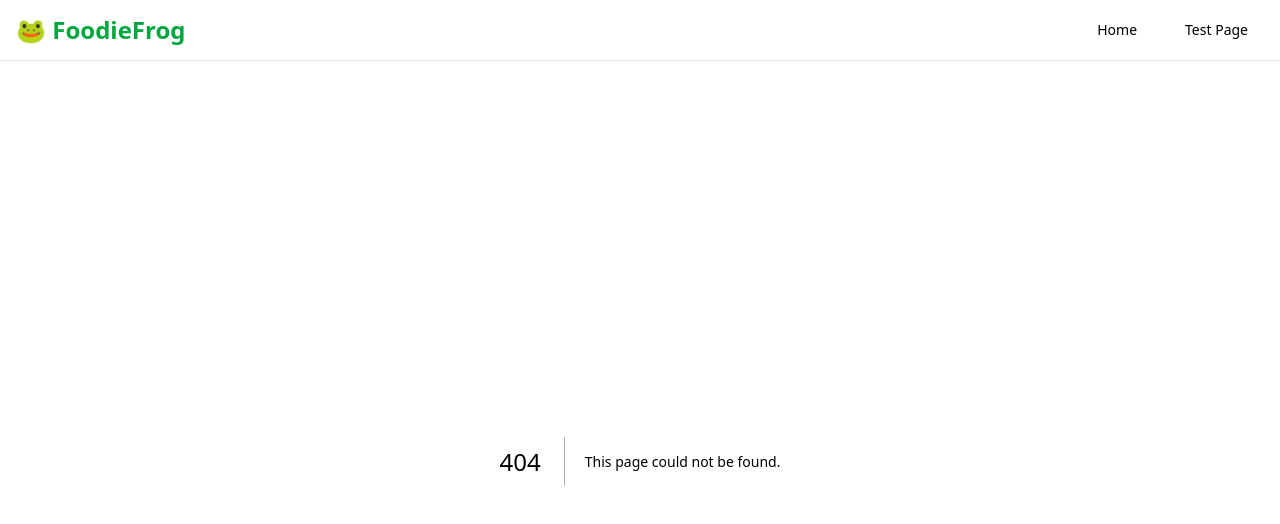
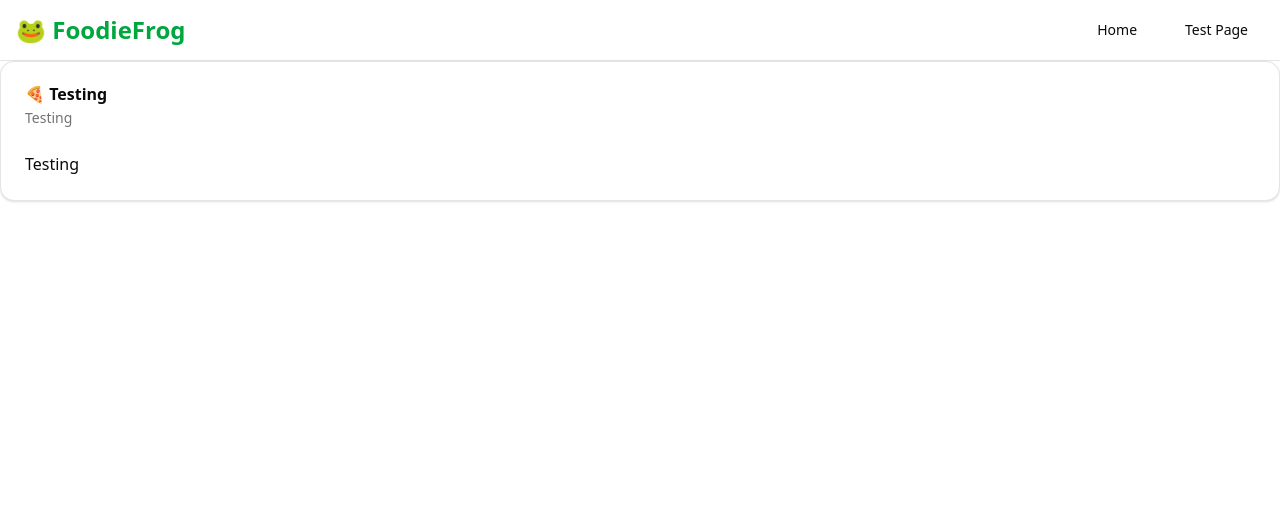
Before and after one commit to refit-dev/FoodieFrog, a Next.js app: page /test_two in a window 1280 px wide. Before the commit this address had no page. Shown: the top 524 px of the page. Built offline with nearby package versions, Linux system fonts and the light colour scheme.

Commit message:
new dvelopment branch created

```diff
--- a/src/app/page.js
+++ b/src/app/page.js
@@ -15,6 +15,9 @@ export default function Home() {
         <div className="flex gap-4 justify-center">
           <Button asChild size="lg">
             <Link href="/test">View Test Page</Link>
+          </Button>
+          <Button asChild size="lg">
+            <Link href="/test_two">View Test Two Page</Link>
           </Button>
           <Button variant="outline" asChild size="lg">
             <Link href="/">Explore Restaurants</Link>
--- /dev/null
+++ b/src/app/test_two/page.jsx
@@ -0,0 +1,16 @@
+import { Card, CardContent, CardDescription, CardHeader, CardTitle } from "@/components/ui/card"
+import React from 'react'
+
+export default function Test_page_Two() {
+    return (
+        <div><Card>
+            <CardHeader>
+                <CardTitle>🍕 Testing</CardTitle>
+                <CardDescription>Testing</CardDescription>
+            </CardHeader>
+            <CardContent>
+                <p>Testing</p>
+            </CardContent>
+        </Card></div>
+    )
+}
```
